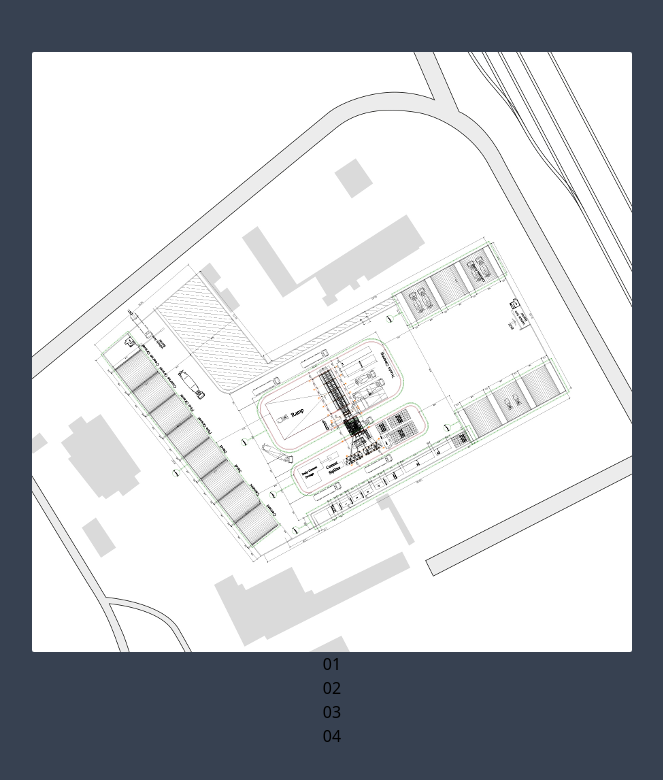
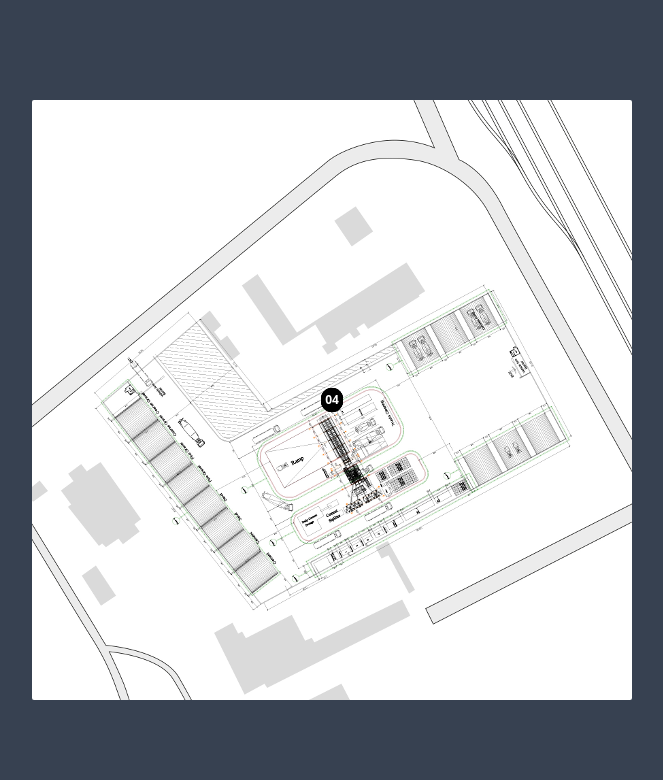
Before and after one commit to LucSil/location_viewer, a Vue app: page / in a window 1280 px wide. Shown: the top 780 px of the page, without its empty margins (308-971 px from the left). Built offline with nearby package versions, Linux system fonts and the light colour scheme.

Commit message:
group styling for buttons

```diff
--- a/src/app.css
+++ b/src/app.css
@@ -10,3 +10,6 @@
 img {
   @apply w-full h-full rounded-sm;
 }
+.camera {
+  @apply absolute text-xs font-semibold bg-black text-white p-1 rounded-full;
+}
```
